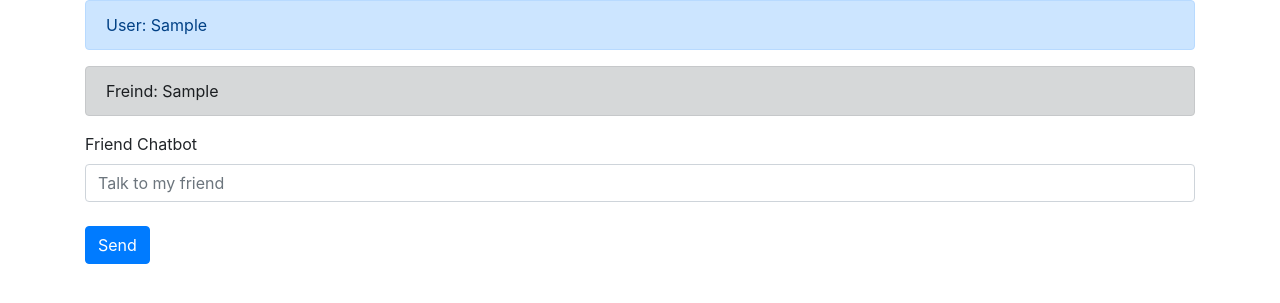
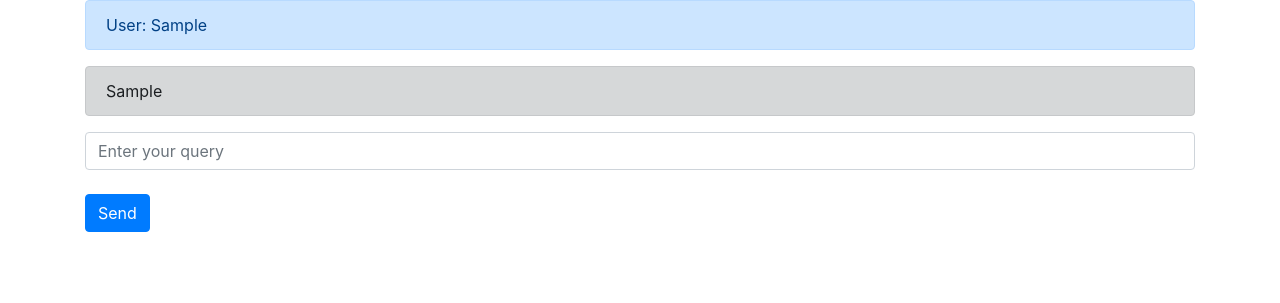
Before and after one commit to Doaaxv/ChatBot---Flask, a Flask app: template templates/index.html in a window 1280 px wide. Shown: the top 303 px of the page. Run offline with Flask 2, Linux system fonts and the light colour scheme; the template is opened without the code that fills it: most values are stand-ins (such as "Sample title", 1, 10 or a date in 2020); some libraries are stand-ins or nearby versions.

Commit message:
More code refactoring

```diff
--- a/Scraping.py
+++ b/Scraping.py
@@ -85,6 +85,8 @@ for page in range(len(page_url)):
         for info in range(len(myList[elem])):
             if(word_count(str(myList[elem][info])) > 5):
                 text = text + str(myList[elem][info]) + "\n"
+
+    ######### TEXT PREPROCESSING #############################################################
     text = re.sub('<[^<]+?>', '', text)
     #text = text.lower()
     text = text.replace('.,','')
@@ -102,6 +104,9 @@ for page in range(len(page_url)):
     text = re.sub(r'([^.]*?See also[^.]*\.)','',text)
     tokens = nltk.sent_tokenize(text)
 
+    ######### TEXT PREPROCESSING #############################################################
+
+    #Wirting output in file
     with open("info.txt", 'a', encoding='utf-8') as f_out:
         for token in tokens:
             f_out.write(token + '\n')
--- a/Test.py
+++ b/Test.py
@@ -21,8 +21,6 @@ def chatbot(user_response):
 
     sent_tokens = nltk.sent_tokenize(text)
     word_tokens = nltk.word_tokenize(text)
-
-    #print(str(word_tokens) +' -----'+ str(sent_tokens))
 
     lemmer = nltk.WordNetLemmatizer()
 
@@ -49,7 +47,6 @@ def chatbot(user_response):
             return chatbot_response
         else:
             chatbot_response = chatbot_response+sent_tokens[idx]
-            #print(sent_tokens)
             return chatbot_response
 
     flag = True
@@ -67,23 +64,16 @@ def chatbot(user_response):
             if  1==0:#important_words[word] in user_response:
                 user_response = important_words[word]
                 break
-        #user_response = user_response.lower()
 
         if(user_response!= "bye"):
-            #print('chatbot: ', end='' )
-            #print(response(user_response))
             bot_response = 'chatbot: ' + response(user_response)
             sent_tokens.remove(user_response)
-            #print("chatbot: Was this helpful?")
-            #rate = input()
-            #if (rate != 'yes'):
-            #    txtfile.replace(response(user_response),'')
             return(bot_response)
         else:
             flag = False
-            print('bye')
+            return 'bye'
 
-            ############################################## WEB PAGE
+############################################## WEB PAGE #################################################################
 app = Flask(__name__)
 
 @app.route('/home')
--- a/templates/index.html
+++ b/templates/index.html
@@ -8,7 +8,7 @@
     <!-- Bootstrap CSS -->
     <link rel="stylesheet" href="https://stackpath.bootstrapcdn.com/bootstrap/4.4.1/css/bootstrap.min.css" integrity="sha384-Vkoo8x4CGsO3+Hhxv8T/Q5PaXtkKtu6ug5TOeNV6gBiFeWPGFN9MuhOf23Q9Ifjh" crossorigin="anonymous">
 
-    <title>Hello, world!</title>
+    <title>Check you COVID-19 facts</title>
   </head>
   <body>
     <div class="container">
@@ -16,13 +16,12 @@
         User: {{user_input}}
         </div>
         <div class="alert alert-dark" role="alert">
-          Freind: {{bot_response}}
+          {{bot_response}}
       </div>
 
       <form  action="/process" method="POST">
         <div class="form-group">
-          <label for="exampleInputEmail1">Friend Chatbot</label>
-          <input type="text" name="user_input" class="form-control" id="exampleInputEmail1" aria-describedby="emailHelp" placeholder="Talk to my friend"><br>
+          <input type="text" name="user_input" class="form-control" id="exampleInputEmail1" aria-describedby="emailHelp" placeholder="Enter your query"><br>
         <button type="submit" class="btn btn-primary">Send</button>
       </form>
     </div>
```
